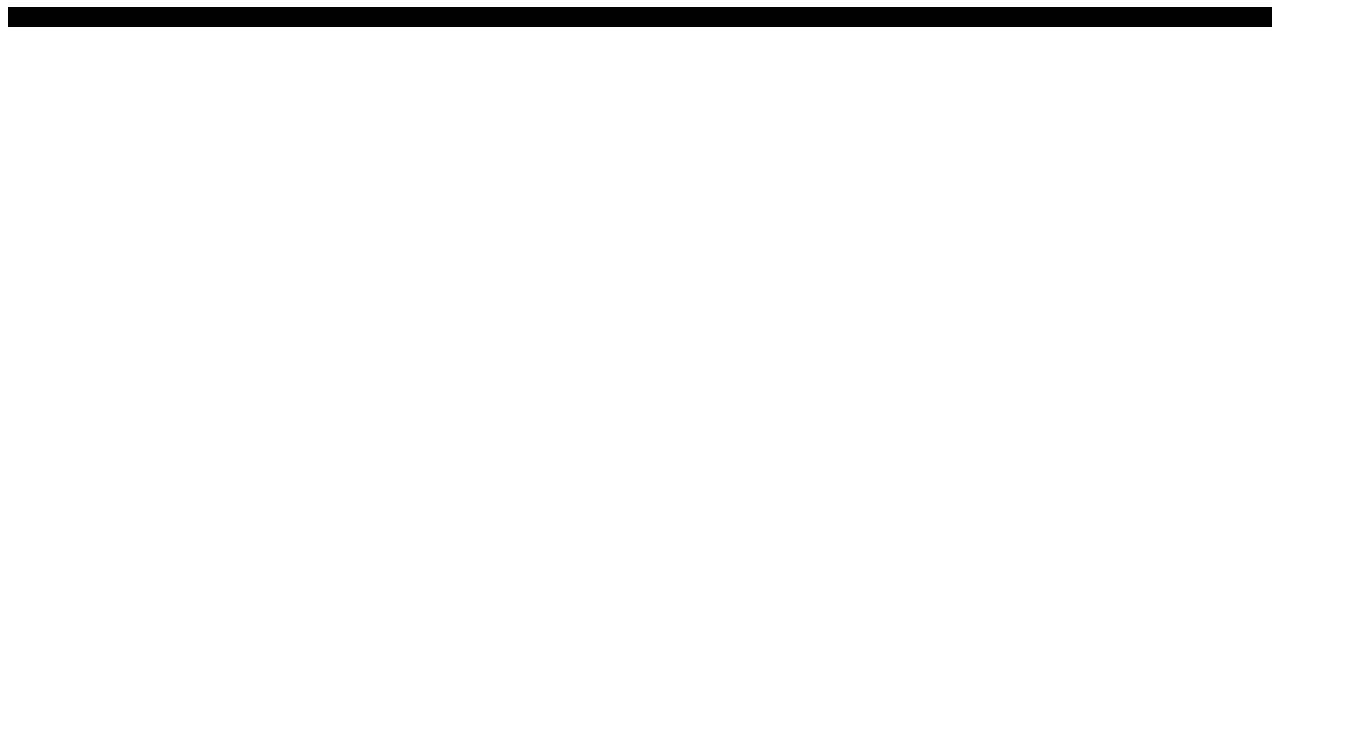
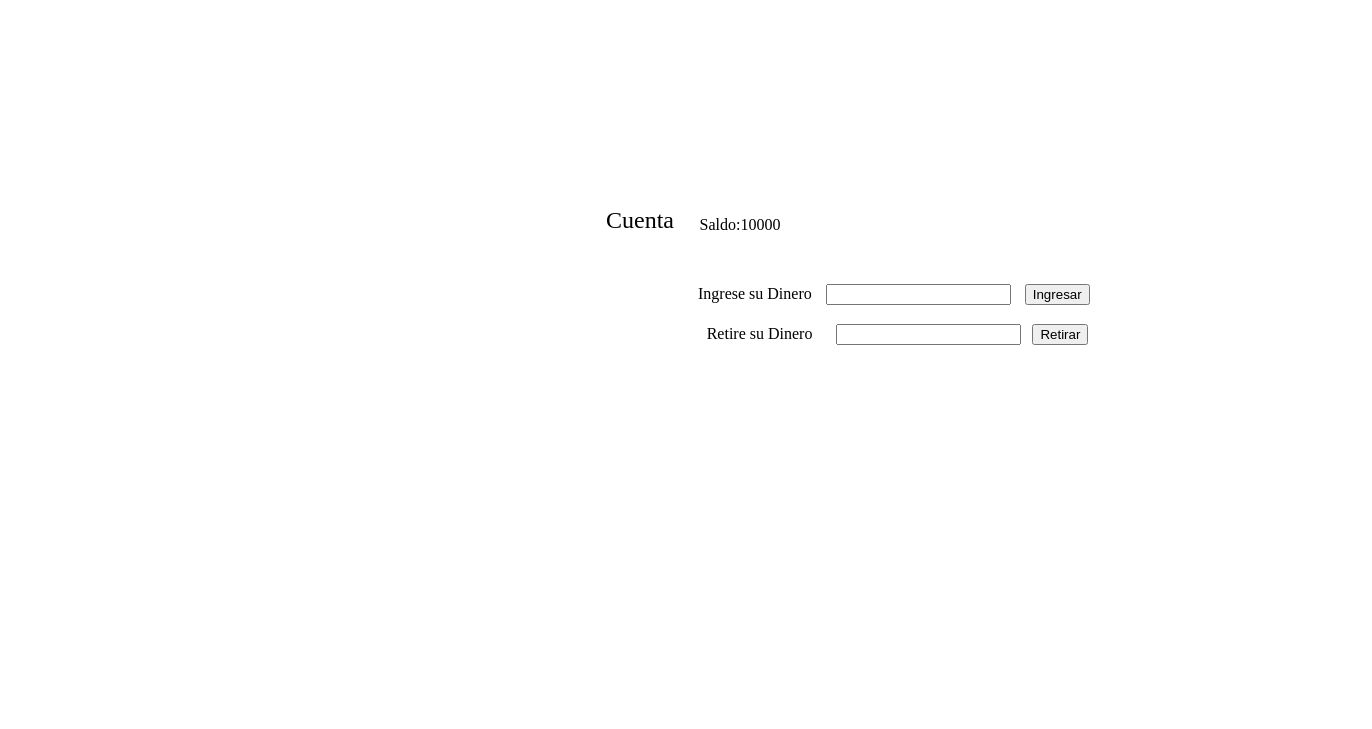
Before and after one commit to AngelSGC7/Cajero-Automatico, a plain HTML site: page index.html in a window 1280 px wide. Shown: the part 71-800 px from the top of the page, 1372 px wide, since content can reach past the window. Drawn offline with Linux system fonts and the light colour scheme.

Commit message:
Mi segundo commit

```diff
--- a/app.js
+++ b/app.js
@@ -0,0 +1,35 @@
+let balance = 10000;
+
+const buttonAdd = document.querySelector(".add");
+const buttonRet = document.querySelector(".ret");
+
+buttonAdd.addEventListener("click", deposit);
+buttonRet.addEventListener("click", withdraw);
+
+function deposit() {
+    const amountInput = document.querySelector(".number1");
+    const amount = parseFloat(amountInput.value);
+
+    if (!isNaN(amount) && amount > 0) {
+        balance += amount;
+        document.getElementById("balance2").textContent = balance;
+        alert(`Usted depositó $${amount}`);
+        amountInput.value = "";
+    } else {
+        alert("Por favor, ingrese una cantidad válida mayor que cero.");
+    }
+}
+
+function withdraw() {
+    const amountInput = document.querySelector(".number2");
+    const amount = parseFloat(amountInput.value);
+
+    if (!isNaN(amount) && amount > 0 && balance >= amount) {
+        balance -= amount;
+        document.getElementById("balance2").textContent = balance;
+        alert(`Usted retiró $${amount}`);
+        amountInput.value = "";
+    } else {
+        alert("Fondos insuficientes o cantidad no válida.");
+    }
+}
--- a/index.html
+++ b/index.html
@@ -1,5 +1,6 @@
 <!DOCTYPE html>
 <html lang="en">
+
 <head>
     <meta charset="UTF-8">
     <meta name="viewport" content="width=device-width, initial-scale=1.0">
@@ -7,16 +8,27 @@
     <link rel="stylesheet" href="./styles.css">
     <script src="./app.js" defer></script>
 </head>
+
 <body>
     <div class="mybank">MyBank</div>
-<p class="bar">Inicio</p>
-<p class="bar">Cuenta</p>
-<p class="bar">Soporte al Cliente</p>
+    <p class="bar">Inicio</p>
+    <p class="bar">Cuenta</p>
+    <p class="bar">Soporte al Cliente</p>
 
-<div class="bank">
+    <div class="bank">Cuenta</div>
+    <p class="income">Ingrese su Dinero</p>
+    <input type="number" class="number1">
+    <button class="add">Ingresar</button>
+
+    <p class="withdraw">Retire su Dinero</p>
+    <input type="number" class="number2">
+    <button class="ret">Retirar</button>
+
+    <p class="balance">Saldo: <span id="balance2">10000</span></p>
 
 
-</div>
+
 
 </body>
+
 </html>
--- a/styles.css
+++ b/styles.css
@@ -1,6 +1,7 @@
 .mybank{
     display:inline;
     font-size: xx-large;
+    color: greenyellow;
 }
 
 .bar{
@@ -11,6 +12,61 @@
     color: black;
 }
 .bank{
-    padding: 10px;
-    background-color: black;
+    font-size: x-large;
+    display: flex;
+    position: relative;
+    justify-content: center;
+    top: 200px;
 }
+
+.number1{
+    display: inline;
+    position: relative;
+    justify-content: center;
+    top: 250px;
+    left: 700px;
+}
+
+.income{
+    display: inline;
+    position: relative;
+    justify-content: center;
+    top: 250px;
+    left: 690px;
+}
+
+.number2{
+    display: inline;
+    position: relative;
+    justify-content: center;
+    top: 290px;
+    left: 343px;
+}
+
+.withdraw{
+    display: inline;
+    position: relative;
+    justify-content: center;
+    top: 290px;
+    left: 323px;
+}
+
+.balance{
+display: flex;
+position: relative;
+justify-content: center;
+top: 145px;
+left: 100px;
+}
+
+.add{
+   position: relative;
+   top: 250px;
+   left: 710px;
+}
+
+.ret{
+    position: relative;
+    top: 290px;
+    left: 350px;
+}
```
